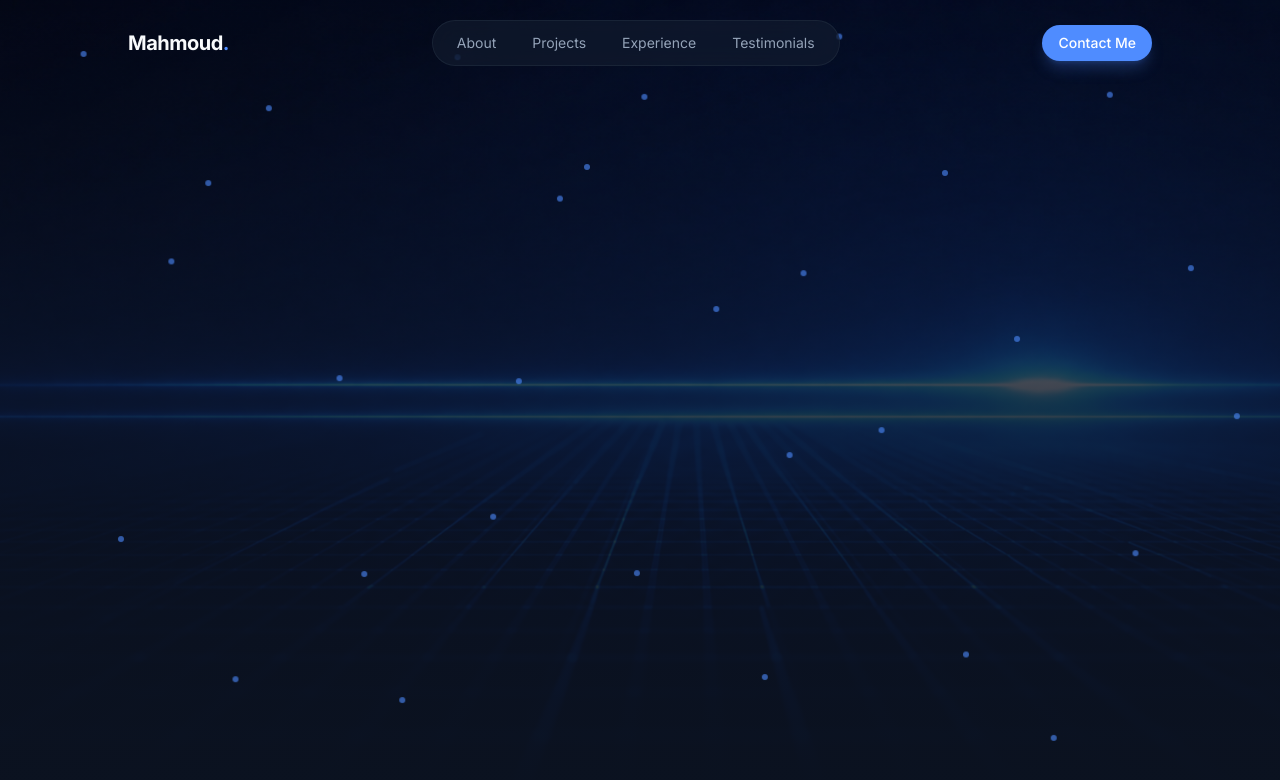
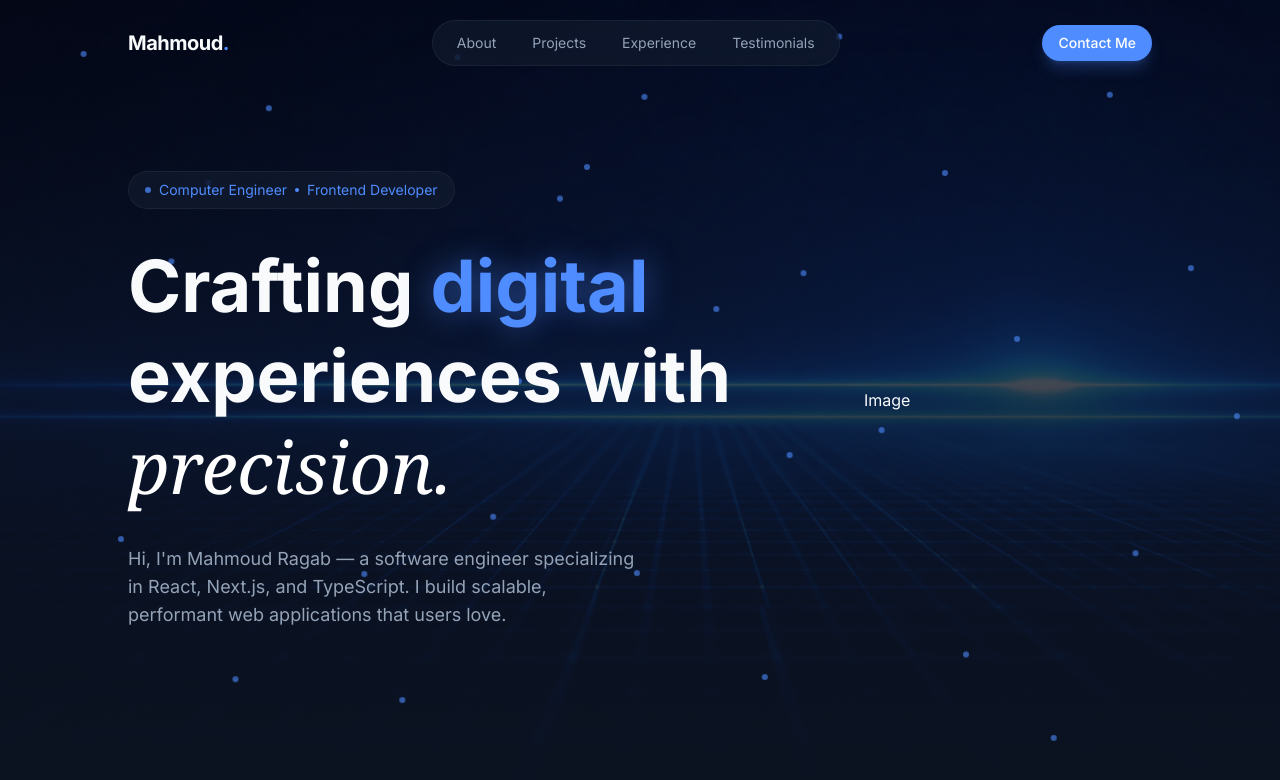
Before and after one commit to Mahmoud-Ragab-Khalifa/personal-portfolio, a Next.js app: page / in a window 1280 px wide. Shown: the top 780 px of the page. Built offline with nearby package versions, Linux system fonts and the light colour scheme.

Commit message:
feat: add the first text col in hero section

```diff
--- a/src/app/_components/Hero.tsx
+++ b/src/app/_components/Hero.tsx
@@ -3,8 +3,7 @@ import Image from "next/image";
 
 const Hero = () => {
   return (
-    <section className="relative min-h-dvh flex items-center overflow-hidden">
-      <div className="relative min-h-dvh min-w-dvw">
+    <section className="relative min-h-dvh flex items-center overflow-hidden bg-secondary">
       <Image
         src={"/images/hero-section-image.png"}
         alt="Hero-Section"
@@ -17,7 +16,6 @@ const Hero = () => {
 
       {/* Image Overlay */}
       <div className="absolute inset-0 bg-linear-to-b from-background/20 via-background/80 to-background" />
-      </div>
 
       {/* Dummy Dots */}
       <div className="absolute inset-0 overflow-hidden pointer-events-none">
@@ -34,6 +32,37 @@ const Hero = () => {
           />
         ))}
       </div>
+
+      {/* Content */}
+      <div className="relative w-full flex flex-col md:flex-row md:items-center gap-10 container">
+        <div className="flex-1 space-y-8">
+          {/* Job Badge */}
+          <div className="flex items-center gap-2 animate-fade-in glass w-fit text-sm rounded-full px-4 py-2">
+            <span className="size-1.5 rounded-full bg-primary animate-pulse" />
+            <span className="text-primary flex items-center gap-2">
+              Computer Engineer
+              <span className="size-1 rounded-full bg-primary" />
+              Frontend Developer
+            </span>
+          </div>
+
+          <h1 className="text-5xl lg:text-6xl xl:text-7xl font-bold leading-tight animate-fade-in animation-delay-100 max-w-2xl">
+            Crafting <span className="text-primary glow-text">digital</span>{" "}
+            experiences with{" "}
+            <span className="font-serif italic font-normal text-white">
+              precision.
+            </span>
+          </h1>
+
+          <p className="text-lg text-muted-foreground md:max-w-lg animate-fade-in animation-delay-200">
+            Hi, I&apos;m Mahmoud Ragab — a software engineer specializing in
+            React, Next.js, and TypeScript. I build scalable, performant web
+            applications that users love.
+          </p>
+        </div>
+
+        <div className="w-full max-w-2xs">Image</div>
+      </div>
     </section>
   );
 };
```
Lines whose indentation alone changed are shown as unchanged.
